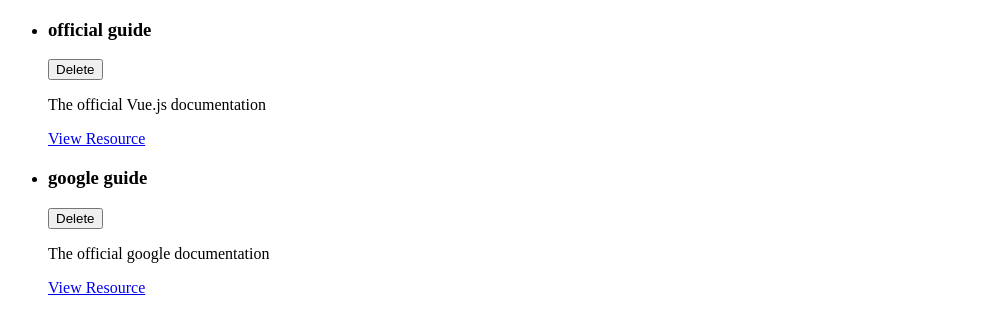
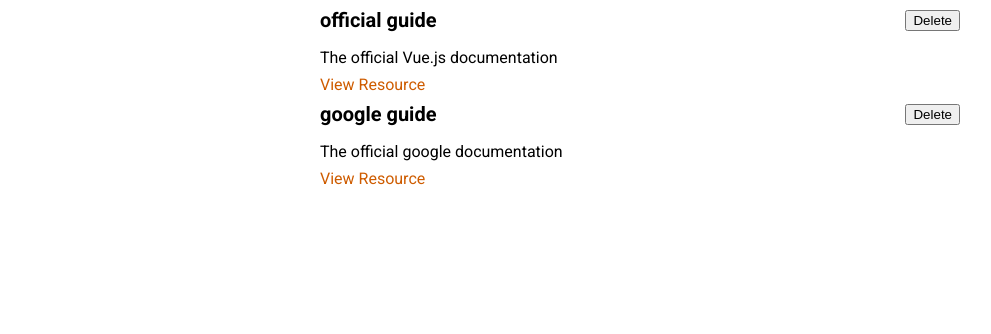
Before and after one commit to lfbastidas/ejerciciospracticosvueUdemy, a Vue app in the folder Seccion 10-Course Project/prj-cmp-01-starting-setup/: page / in a window 1280 px wide. Shown: the top 334 px of the page, without its empty margins (0-991 px from the left). Built offline with nearby package versions, Linux system fonts and the light colour scheme.

Commit message:
Comunicacion de padre a hijo y de hijo a nieto ejercicio practico

```diff
--- /dev/null
+++ b/Seccion 10-Course Project/prj-cmp-01-starting-setup/app.css
@@ -0,0 +1,13 @@
+@import url('https://fonts.googleapis.com/css2?family=Roboto:wght@400;700&display=swap');
+
+* {
+  box-sizing: border-box;
+}
+
+html {
+  font-family: 'Roboto', sans-serif;
+}
+
+body {
+  margin: 0;
+}
--- /dev/null
+++ b/Seccion 10-Course Project/prj-cmp-01-starting-setup/learning-resource.css
@@ -0,0 +1,29 @@
+li {
+  margin: auto;
+  max-width: 40rem;
+}
+
+header {
+  display: flex;
+  justify-content: space-between;
+  align-items: center;
+}
+
+h3 {
+  font-size: 1.25rem;
+  margin: 0.5rem 0;
+}
+
+p {
+  margin: 0.5rem 0;
+}
+
+a {
+  text-decoration: none;
+  color: #ce5c00;
+}
+
+a:hover,
+a:active {
+  color: #c89300;
+}
--- a/Seccion 10-Course Project/prj-cmp-01-starting-setup/src/App.vue
+++ b/Seccion 10-Course Project/prj-cmp-01-starting-setup/src/App.vue
@@ -1,22 +1,13 @@
 <template>
-<ul>
-   <learning-resource
-   v-for="obj in storedResources"
-   :key="obj.id"
-   :tittle="obj.tittle"
-   :description="obj.description"
-   :link="obj.link"
-   >
-   </learning-resource>
-</ul>
+<store-resources :resources="storedResources"> </store-resources>
 </template>
 
 
 <script>
 
-import LearningResource from './components/learning-resources/LearningResource.vue'
+import StoreResources from './components/learning-resources/StoreResources'
 export default {
- components: {'learning-resource': LearningResource},
+ components: {'store-resources': StoreResources},
 
 
     data (){
@@ -39,3 +30,19 @@
     }
 }
 </script>
+
+<style>
+@import url('https://fonts.googleapis.com/css2?family=Roboto:wght@400;700&display=swap');
+
+* {
+  box-sizing: border-box;
+}
+
+html {
+  font-family: 'Roboto', sans-serif;
+}
+
+body {
+  margin: 0;
+}
+</style>
--- a/Seccion 10-Course Project/prj-cmp-01-starting-setup/src/components/learning-resources/LearningResource.vue
+++ b/Seccion 10-Course Project/prj-cmp-01-starting-setup/src/components/learning-resources/LearningResource.vue
@@ -18,3 +18,34 @@
     props: ['id','tittle', 'description', 'link']
 }
 </script>
+<style scoped>
+li {
+  margin: auto;
+  max-width: 40rem;
+}
+
+header {
+  display: flex;
+  justify-content: space-between;
+  align-items: center;
+}
+
+h3 {
+  font-size: 1.25rem;
+  margin: 0.5rem 0;
+}
+
+p {
+  margin: 0.5rem 0;
+}
+
+a {
+  text-decoration: none;
+  color: #ce5c00;
+}
+
+a:hover,
+a:active {
+  color: #c89300;
+}
+</style>
--- /dev/null
+++ b/Seccion 10-Course Project/prj-cmp-01-starting-setup/src/components/learning-resources/StoreResources.vue
@@ -0,0 +1,33 @@
+<template>
+    <ul>
+   <learning-resource
+   v-for="obj in resources"
+   :key="obj.id"
+   :tittle="obj.tittle"
+   :description="obj.description"
+   :link="obj.link"
+   >
+   </learning-resource>
+</ul>
+</template>
+
+
+<script>
+import LearningResource from './LearningResource.vue'
+export default {
+    components:{
+        LearningResource
+    },
+    props : ['resources']
+}
+</script>
+
+<style scoped>
+ul {
+  list-style: none;
+  margin: 0;
+  padding: 0;
+  margin: auto;
+  max-width: 40rem;
+}
+</style>
--- /dev/null
+++ b/Seccion 10-Course Project/prj-cmp-01-starting-setup/stored-resources.css
@@ -0,0 +1,7 @@
+ul {
+  list-style: none;
+  margin: 0;
+  padding: 0;
+  margin: auto;
+  max-width: 40rem;
+}
```
